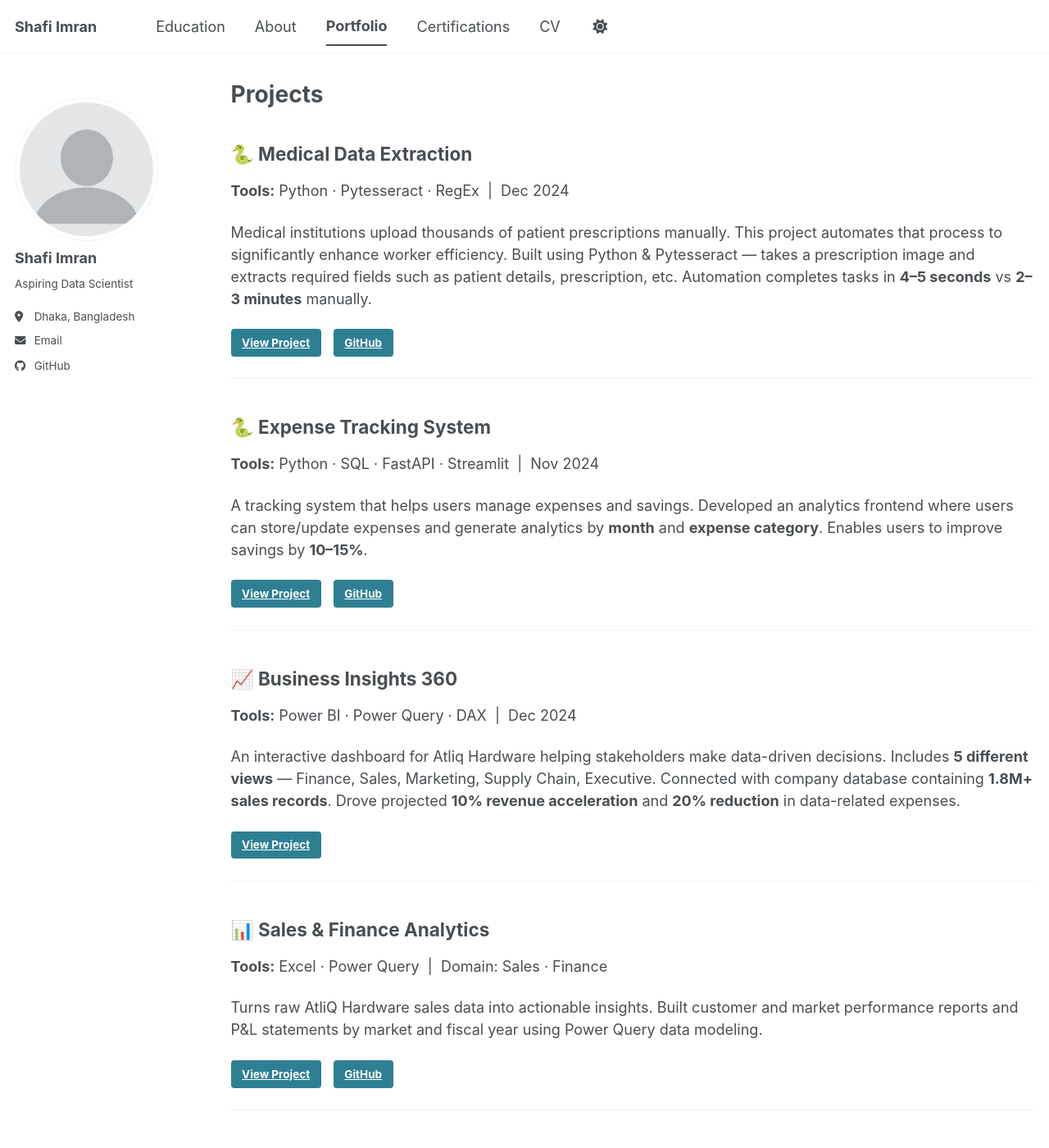
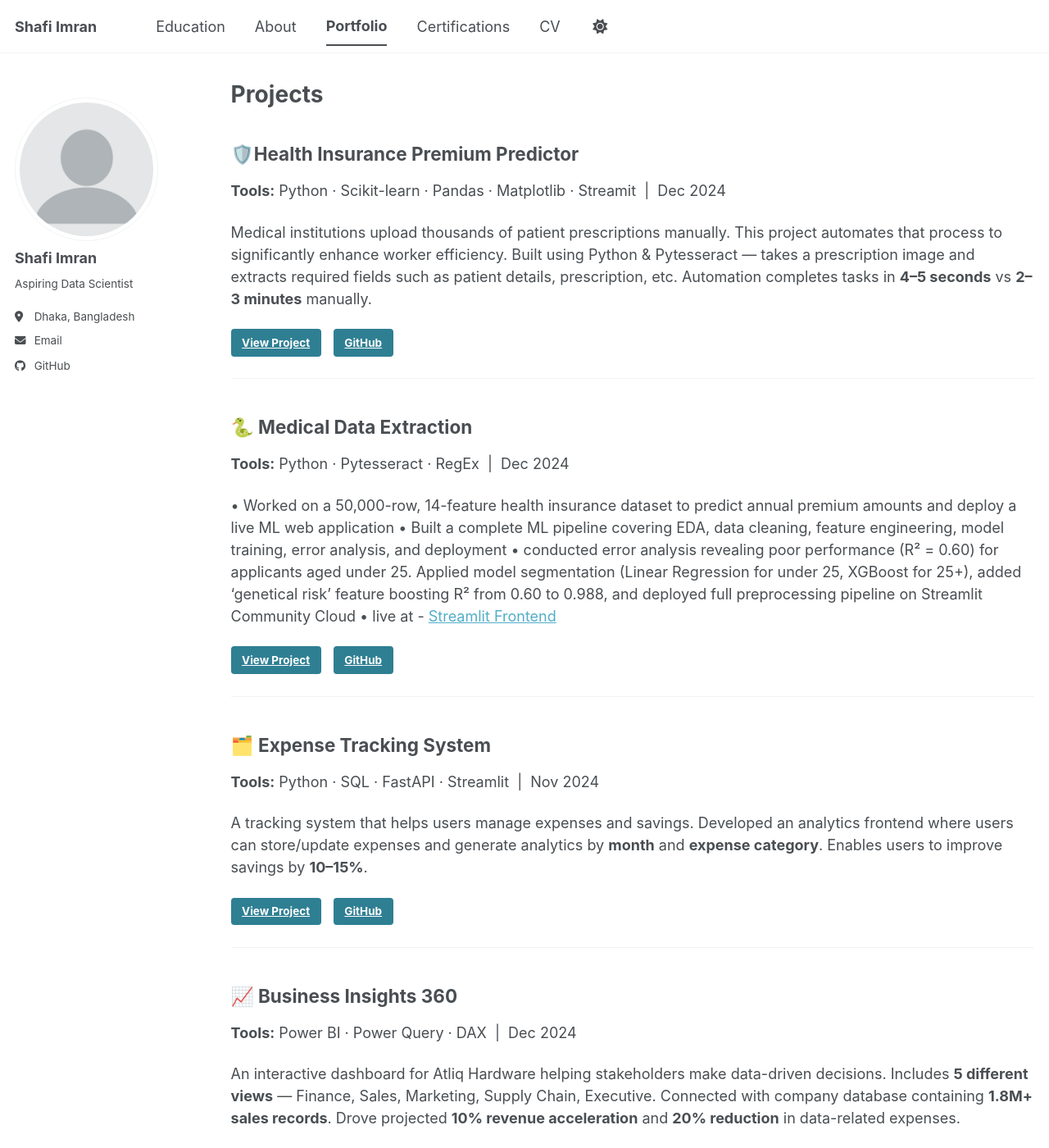
Before and after one commit to shafiimran/shafiimran.github.io, a Jekyll site: the page built from _pages/portfolio.md, in a window 1280 px wide and 1400 px high. Shown: the whole window at 82% size. Built offline with Jekyll 4.4.1, drawn with Linux system fonts in a browser that asks for light colours; a script bundle is joined from its source files by our own code; library files that are not in the unit come from our copies.

Commit message:
Update portfolio with new projects and details

```diff
--- a/_pages/portfolio.md
+++ b/_pages/portfolio.md
@@ -3,23 +3,36 @@ layout: archive
 title: "Projects"
 permalink: /portfolio/
 author_profile: true
+
+---
+
+## 🛡️Health Insurance Premium Predictor
+**Tools:** Python · Scikit-learn · Pandas · Matplotlib · Streamit  &nbsp;|&nbsp; Dec 2024
+
+Medical institutions upload thousands of patient prescriptions manually. This project automates that process to significantly enhance worker efficiency. Built using Python & Pytesseract — takes a prescription image and extracts required fields such as patient details, prescription, etc. Automation completes tasks in **4–5 seconds** vs **2–3 minutes** manually.
+
+[View Project](#){: .btn} &nbsp; [GitHub](https://github.com/shafiimran/ml_health_insurance_predictor){: .btn}
+
 ---
 
 ## 🐍 Medical Data Extraction
 **Tools:** Python · Pytesseract · RegEx &nbsp;|&nbsp; Dec 2024
 
-Medical institutions upload thousands of patient prescriptions manually. This project automates that process to significantly enhance worker efficiency. Built using Python & Pytesseract — takes a prescription image and extracts required fields such as patient details, prescription, etc. Automation completes tasks in **4–5 seconds** vs **2–3 minutes** manually.
+• Worked on a 50,000-row, 14-feature health insurance dataset to predict annual premium amounts and deploy a live ML web application
+• Built a complete ML pipeline covering EDA, data cleaning, feature engineering, model training, error analysis, and deployment
+• conducted error analysis revealing poor performance (R² = 0.60) for applicants aged under 25. Applied model segmentation (Linear Regression for under 25, XGBoost for 25+), added ‘genetical risk’ feature boosting R² from 0.60 to 0.988, and deployed full preprocessing pipeline on Streamlit Community Cloud
+• live at - [Streamlit Frontend](ml-health-insurance-predict.streamlit.app)
 
 [View Project](#){: .btn} &nbsp; [GitHub](https://github.com/shafiimran){: .btn}
 
 ---
 
-## 🐍 Expense Tracking System
+## 🗂️ Expense Tracking System
 **Tools:** Python · SQL · FastAPI · Streamlit &nbsp;|&nbsp; Nov 2024
 
 A tracking system that helps users manage expenses and savings. Developed an analytics frontend where users can store/update expenses and generate analytics by **month** and **expense category**. Enables users to improve savings by **10–15%**.
 
-[View Project](#){: .btn} &nbsp; [GitHub](https://github.com/shafiimran){: .btn}
+[View Project](#){: .btn} &nbsp; [GitHub](https://github.com/shafiimran/expense_tracking_system){: .btn}
 
 ---
 
@@ -37,7 +50,7 @@ An interactive dashboard for Atliq Hardware helping stakeholders make data-drive
 
 Turns raw AtliQ Hardware sales data into actionable insights. Built customer and market performance reports and P&L statements by market and fiscal year using Power Query data modeling.
 
-[View Project](#){: .btn} &nbsp; [GitHub](https://github.com/shafiimran){: .btn}
+[View Project](#){: .btn} &nbsp; [GitHub](https://github.com/shafiimran/excel_sales_analytics){: .btn}
 
 ---
 
@@ -46,4 +59,4 @@ Turns raw AtliQ Hardware sales data into actionable insights. Built customer and
 
 Analyzed **1.9M+ sales records** to optimize AtliQ Hardware's sales and customer relationships globally. Delivered Top 10 Customers by Market Share and Croma Total Gross Sales by Fiscal Year reports.
 
-[View Project](#){: .btn} &nbsp; [GitHub](https://github.com/shafiimran){: .btn}
+[View Project](#){: .btn} &nbsp; [GitHub](https://github.com/shafiimran/atliq_ad_hoc){: .btn}
```
